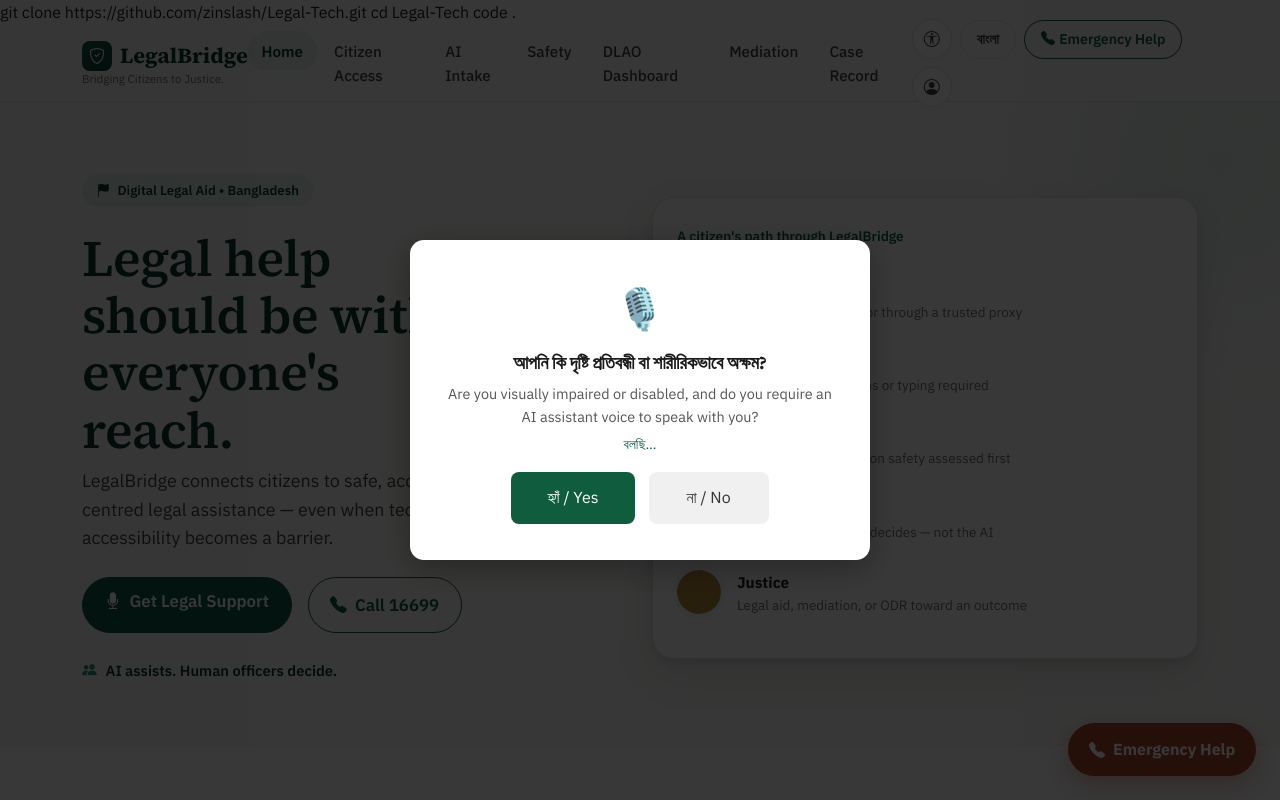
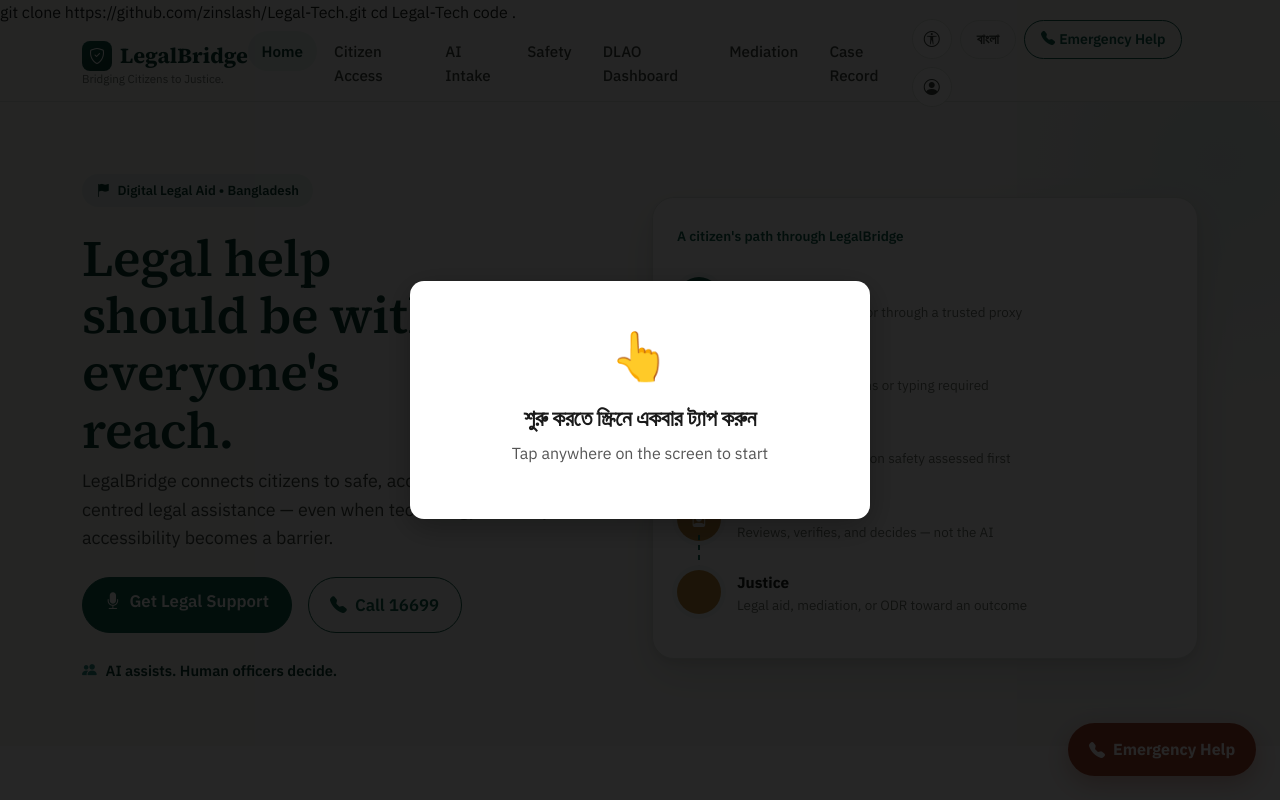
Before and after one commit to zinslash/Legal-Tech, a plain HTML site: page index.html in a window 1280 px wide. Shown: the top 800 px of the page. Drawn offline with Linux system fonts and the light colour scheme.

Commit message:
Fix voice autoplay issue with Tap-to-Start overlay

```diff
--- a/index.html
+++ b/index.html
@@ -425,50 +425,33 @@ code .<!DOCTYPE html>
 <script src="js/app.js"></script>
 
 <!-- ── Accessibility Voice Greeting ── -->
-<div id="a11y-overlay" role="dialog" aria-modal="true"
-     aria-labelledby="a11y-title"
-     style="display:none; position:fixed; inset:0;
-            background:rgba(0,0,0,0.78); z-index:9999;
-            align-items:center; justify-content:center;">
-  <div style="background:#fff; border-radius:14px; padding:36px;
-              max-width:460px; width:90%; text-align:center;
-              box-shadow:0 8px 32px rgba(0,0,0,0.3);" lang="bn">
+<!-- ── Accessibility Voice Greeting ── -->
+<div id="a11y-overlay" role="dialog" aria-modal="true" aria-labelledby="a11y-title"
+     style="display:none; position:fixed; inset:0; background:rgba(0,0,0,0.85); z-index:9999; align-items:center; justify-content:center; cursor:pointer;">
 
+  <div style="background:#fff; border-radius:14px; padding:36px; max-width:460px; width:90%; text-align:center; box-shadow:0 8px 32px rgba(0,0,0,0.3);" lang="bn">
+
+    <!-- State 1: Tap to Start (Visible initially) -->
+    <div id="a11y-step-1">
+      <div style="font-size:3rem; margin-bottom:12px; color:#0f5c3f;">👆</div>
+      <h2 style="font-size:1.4rem; font-weight:700; color:#1a1a1a;">শুরু করতে স্ক্রিনে একবার ট্যাপ করুন</h2>
+      <p style="font-size:1rem; color:#555;">Tap anywhere on the screen to start</p>
+    </div>
+
+    <!-- State 2: The actual questions (Hidden initially) -->
+    <div id="a11y-step-2" style="display:none;">
       <div style="font-size:2.5rem; margin-bottom:12px;">🎙️</div>
-
-    <h2 id="a11y-title"
-        style="font-size:1.15rem; font-weight:700;
-               margin-bottom:8px; color:#1a1a1a;">
+      <h2 id="a11y-title" style="font-size:1.15rem; font-weight:700; margin-bottom:8px; color:#1a1a1a;">
         আপনি কি দৃষ্টি প্রতিবন্ধী বা শারীরিকভাবে অক্ষম?
       </h2>
-
       <p style="font-size:0.9rem; color:#555; margin-bottom:6px;">
-      Are you visually impaired or disabled, and do you require
-      an AI assistant voice to speak with you?
+        Are you visually impaired or disabled, and do you require an AI assistant voice to speak with you?
       </p>
-
-    <p id="a11y-status"
-       style="font-size:0.85rem; color:#0f5c3f;
-              min-height:20px; margin-bottom:16px;">
-    </p>
-
+      <p id="a11y-status" style="font-size:0.85rem; color:#0f5c3f; min-height:20px; margin-bottom:16px; font-weight:bold;"></p>
       <div style="display:flex; gap:14px; justify-content:center;">
-      <button id="a11y-yes"
-              onclick="a11yYes()"
-              style="background:#0f5c3f; color:#fff; border:none;
-                     border-radius:8px; padding:13px 36px;
-                     font-size:1rem; cursor:pointer;
-                     min-width:120px;">
-        হ্যাঁ / Yes
-      </button>
-      <button id="a11y-no"
-              onclick="a11yNo()"
-              style="background:#f0f0f0; color:#333; border:none;
-                     border-radius:8px; padding:13px 36px;
-                     font-size:1rem; cursor:pointer;
-                     min-width:120px;">
-        না / No
-      </button>
+        <button id="a11y-yes" onclick="event.stopPropagation(); a11yYes();" style="background:#0f5c3f; color:#fff; border:none; border-radius:8px; padding:13px 36px; font-size:1rem; cursor:pointer; min-width:120px;">হ্যাঁ / Yes</button>
+        <button id="a11y-no" onclick="event.stopPropagation(); a11yNo();" style="background:#f0f0f0; color:#333; border:none; border-radius:8px; padding:13px 36px; font-size:1rem; cursor:pointer; min-width:120px;">না / No</button>
+      </div>
     </div>
 
   </div>
@@ -476,8 +459,6 @@ code .<!DOCTYPE html>
 
 <script>
 (function () {
-
-  // ── Show the overlay once per browser session ──────────────────
   window.addEventListener('load', function () {
     if (!sessionStorage.getItem('a11y-answered')) {
       showOverlay();
@@ -485,27 +466,22 @@ code .<!DOCTYPE html>
   });
 
   function showOverlay() {
-  var el = document.getElementById('a11y-overlay');
-  el.style.display = 'flex';
+    var overlay = document.getElementById('a11y-overlay');
+    overlay.style.display = 'flex';
 
-  // Speak immediately when overlay appears
-  // The overlay itself counts as page content loading
-  setTimeout(function () {
+    // When the user taps ANYWHERE on the screen, we have a user gesture!
+    overlay.addEventListener('click', function unlockAudio() {
+      // 1. Hide the "Tap to start" message
+      document.getElementById('a11y-step-1').style.display = 'none';
+      // 2. Show the actual questions
+      document.getElementById('a11y-step-2').style.display = 'block';
+      // 3. Reset the cursor since the whole screen is no longer a button
+      overlay.style.cursor = 'default';
+      // 4. Speak the greeting legally!
       speakGreeting();
-  }, 500);
-
-  // Backup — also speak when user moves mouse or touches screen
-  // This unlocks audio in Chrome which blocks autoplay
-  function unlockAndSpeak() {
-    document.removeEventListener('mousemove', unlockAndSpeak);
-    document.removeEventListener('touchstart', unlockAndSpeak);
-    document.removeEventListener('keydown', unlockAndSpeak);
-    speakGreeting();
-  }
-
-  document.addEventListener('mousemove', unlockAndSpeak, { once: true });
-  document.addEventListener('touchstart', unlockAndSpeak, { once: true });
-  document.addEventListener('keydown', unlockAndSpeak, { once: true });
+      // 5. Remove this listener so it doesn't fire again
+      overlay.removeEventListener('click', unlockAudio);
+    });
   }
 
   // ── Text to speech ─────────────────────────────────────────────
@@ -523,9 +499,7 @@ function showOverlay() {
   function speakGreeting() {
     setStatus('বলছি…');
     speak(
-      'আপনি কি দৃষ্টি প্রতিবন্ধী বা শারীরিকভাবে অক্ষম? ' +
-      'আপনার কি একটি ভয়েস সহকারী প্রয়োজন? ' +
-      'হ্যাঁ বলুন, অথবা না বলুন।',
+      'আপনি কি দৃষ্টি প্রতিবন্ধী বা শারীরিকভাবে অক্ষম? আপনার কি একটি ভয়েস সহকারী প্রয়োজন? হ্যাঁ বলুন, অথবা না বলুন।',
       function () {
         startListening();
       }
@@ -536,8 +510,6 @@ function showOverlay() {
   function startListening() {
     var SR = window.SpeechRecognition || window.webkitSpeechRecognition;
     if (!SR) {
-      // Browser does not support speech recognition
-      // Buttons still work — just no voice detection
       setStatus('বাটনে চাপুন / Press a button');
       return;
     }
@@ -556,12 +528,7 @@ function showOverlay() {
       for (var i = 0; i < e.results[0].length; i++) {
         transcript += e.results[0][i].transcript.toLowerCase();
       }
-      if (
-        transcript.includes('হ্যাঁ') ||
-        transcript.includes('ha')    ||
-        transcript.includes('yes')   ||
-        transcript.includes('yeah')
-      ) {
+      if (transcript.includes('হ্যাঁ') || transcript.includes('ha') || transcript.includes('yes') || transcript.includes('yeah')) {
         a11yYes();
       } else {
         a11yNo();
@@ -586,7 +553,7 @@ function showOverlay() {
     if (el) el.style.display = 'none';
   }
 
-  // ── Button handlers — must be global ──────────────────────────
+  // ── Button handlers ──────────────────────────
   window.a11yYes = function () {
     sessionStorage.setItem('a11y-answered', 'yes');
     sessionStorage.setItem('voice-mode',    'true');
@@ -598,8 +565,8 @@ function showOverlay() {
     sessionStorage.setItem('a11y-answered', 'no');
     sessionStorage.setItem('voice-mode',    'false');
     hideOverlay();
+    if (window.speechSynthesis) window.speechSynthesis.cancel();
   };
-
 })();
 </script>
 
```
Lines whose indentation alone changed are shown as unchanged.
